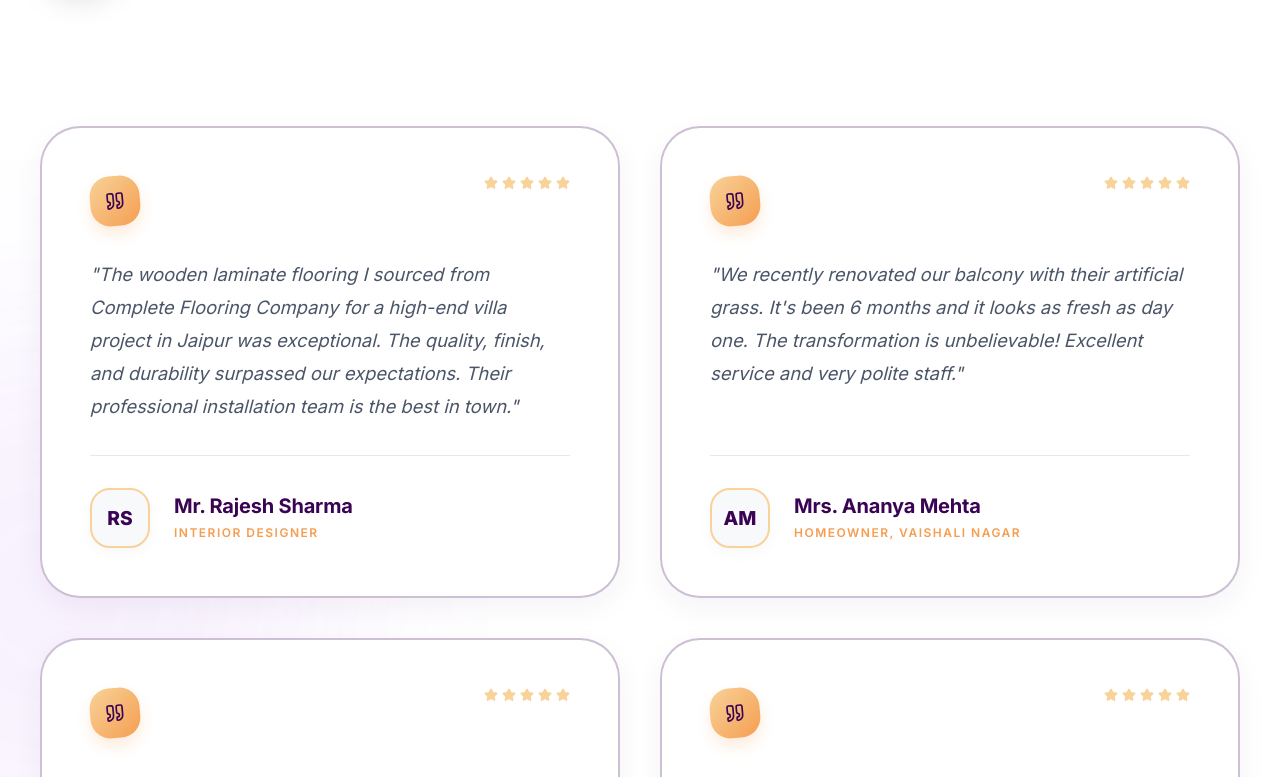
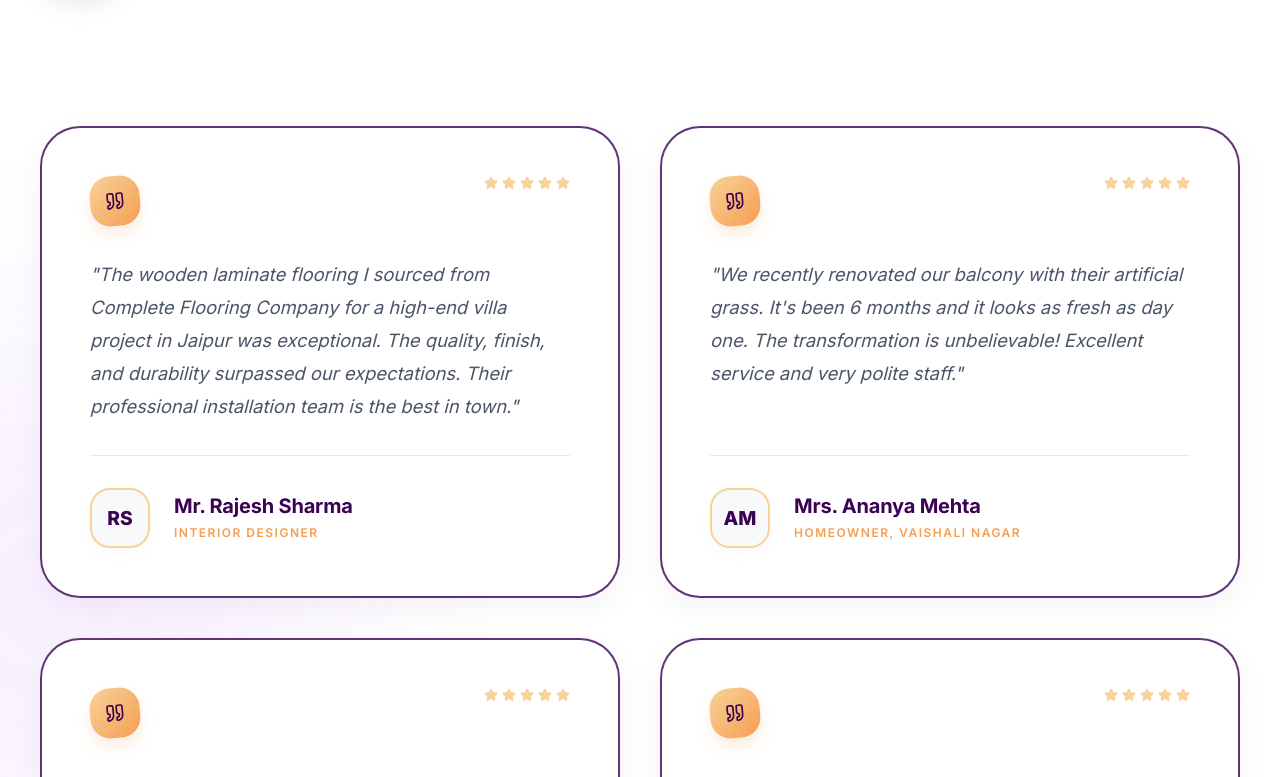
Before and after one commit to Eshbanoliver/complete-flooring-website-showcase, a React (Vite) app: page /testimonials in a window 1280 px wide. Shown: the part 753-1530 px from the top of the page. Built offline with nearby package versions, Linux system fonts and the light colour scheme.

Commit message:
Testimonials page

```diff
--- a/src/pages/Testimonials.css
+++ b/src/pages/Testimonials.css
@@ -80,7 +80,7 @@
 /* Modern Testimonial Card Design - Light Theme */
 .testimonial-modern-card {
   background: #ffffff;
-  border: 2px solid rgba(58, 3, 83, 0.25); /* Clearly visible purple outline */
+  border: 2px solid rgba(58, 3, 83, 0.8); /* High visibility purple outline */
   border-radius: 2.5rem;
   padding: 3rem;
   display: flex;
```
